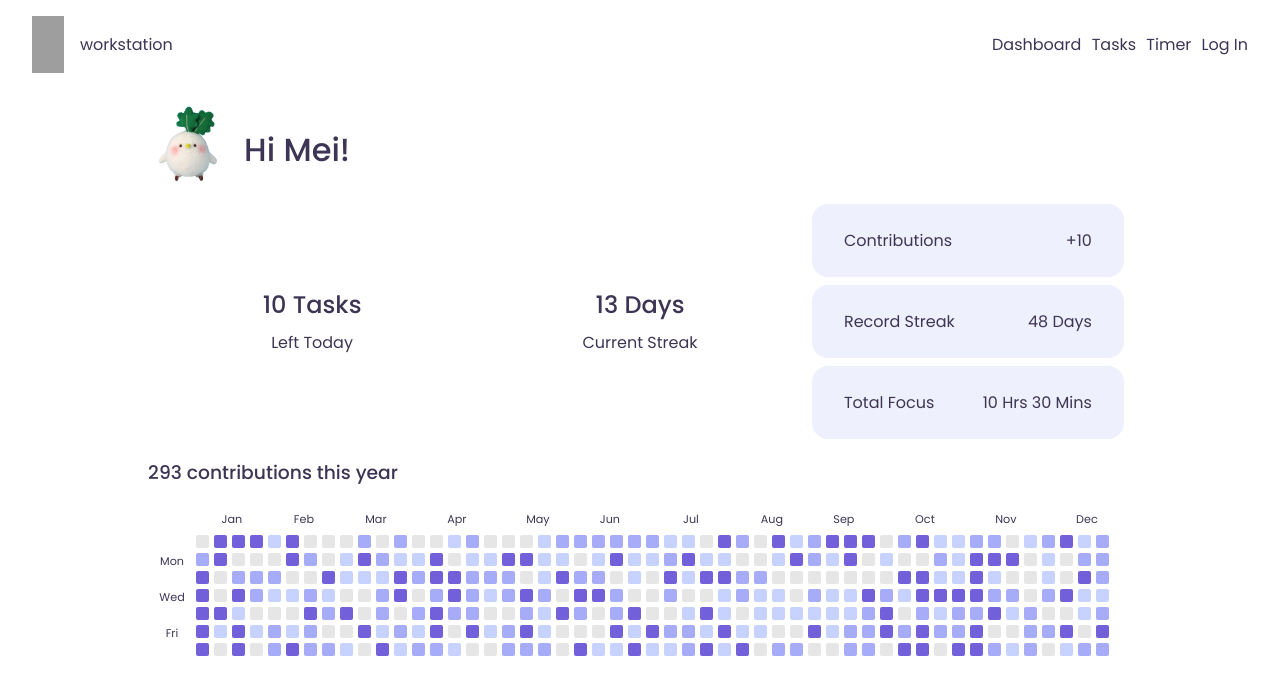
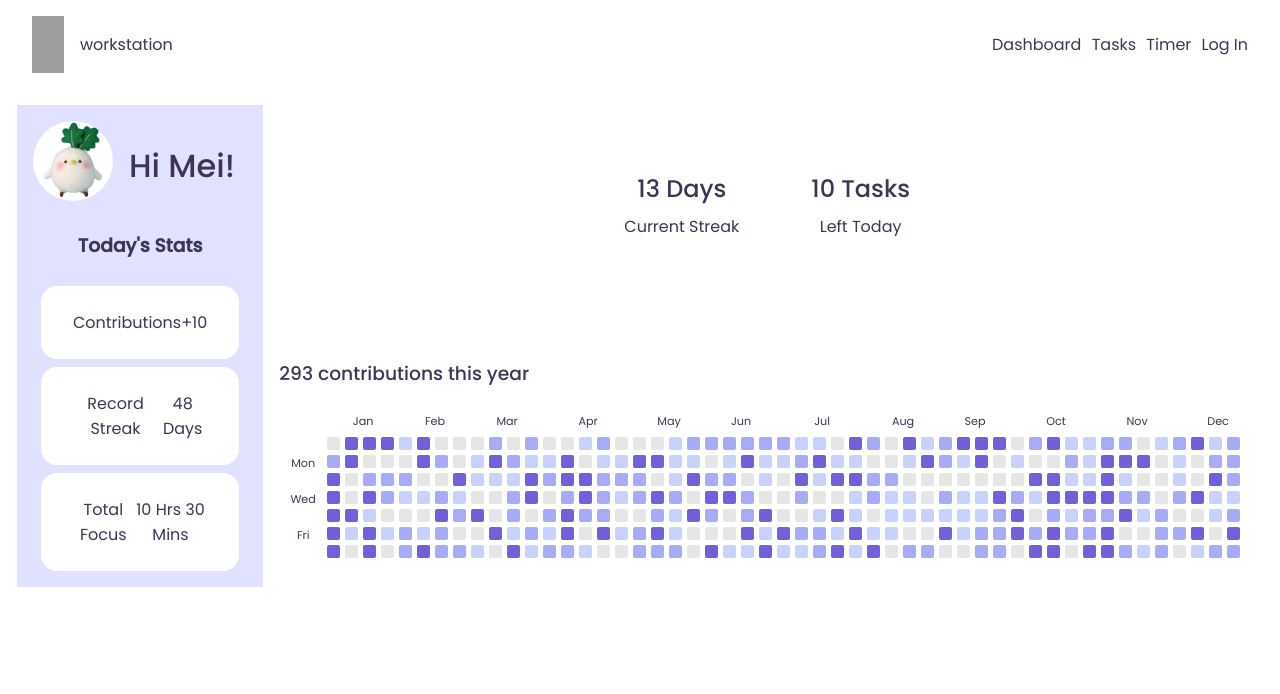
Before and after one commit to mei-lu/flowstate, a React (Create React App) app: page /dashboard in a window 1280 px wide. Shown: the top 694 px of the page. Built offline with nearby package versions, Linux system fonts and the light colour scheme; grey boxes are pictures that could not be loaded.

Commit message:
Layout changes on dash

```diff
--- a/src/App.css
+++ b/src/App.css
@@ -41,7 +41,7 @@ ul {
 
 .full-width{
   width: 100vw;
-  margin: 0 10rem;
+  margin: 0 8rem;
 }
 
 .pomodoro {
@@ -234,18 +234,27 @@ ul {
 
 .dashboard-tiles {
   display: grid;
-  grid-template-columns: 1fr 1fr 1fr;
+  grid-template-columns: 1fr 1fr;
   grid-template-areas:
-  "profile-section . ."
-  "today-contribution today-streak small-stats-section";
+  "profile-section today-section"
+  "profile-section graph-section";
   justify-content: center;
   align-items: center;
+  gap: 1rem;
+}
+
+.graph-section {
+  grid-area: graph-section;
 }
 
 /* Dashboard Profile Section */
 .profile-section {
   display: flex;
+  flex-direction: column;
+  justify-content: center;
   grid-area: profile-section;
+  background-color: rgb(224, 226, 255);
+  padding: 1rem;
 }
 
 .profile-pic {
@@ -258,21 +267,28 @@ ul {
   background-position: top center;
 }
 
+.profile-card {
+  display: flex;
+}
+
 .statcard-small {
   display: flex;
   justify-content: space-between;
   padding: .5rem 2rem;
   border-radius: 1rem;
-  background-color: rgb(238, 240, 253);
+  background-color: rgb(255, 255, 255);
   margin: 0.5rem 0.5rem 0 0.5rem;
 }
 
-.today-streak {
-  grid-area: today-streak;
+.today-section {
+  grid-area: today-section;
+  display: flex;
+  justify-content: center;
 }
 
-.today-contribution {
-  grid-area: today-contribution;
+.today-card {
+  padding: 1rem;
+  margin: 1rem;
 }
 
 .dashboard-heading {
@@ -281,10 +297,6 @@ ul {
   margin: 0.5rem;
 }
 
-.small-stats-group {
-  grid-area: small-stats-section;
-}
-
 /* Kanban */
 
 .task-card {
--- a/src/pages/Dashboard.jsx
+++ b/src/pages/Dashboard.jsx
@@ -8,20 +8,29 @@ class Dashboard extends React.Component{
         return <div className='full-width'>
             <div className='dashboard-tiles'>
                 <div className='profile-section'>
+                    <div className='profile-card'>
                         <div className='profile-pic' style={{backgroundImage: `url(${ProfilePic})`}}></div>
-                    {/* <img className='profile-pic' src={ProfilePic} alt=''/> */}
                         <h1>Hi Mei!</h1>
                     </div>
-                <div className='today-streak'><p className='dashboard-heading'>13 Days</p> Current Streak</div>
-                <div className='today-contribution'><p className='dashboard-heading'>10 Tasks</p>Left Today</div>
+                    <h3>Today's Stats</h3>
                     <div className='small-stats-group'>
                     <StatCardSmall title='Contributions' data='+10'/>
                     <StatCardSmall title='Record Streak' data='48 Days'/>
                     <StatCardSmall title='Total Focus' data='10 Hrs 30 Mins'/>
                 </div>
                 </div>
+                <div className='today-section'>
+                    <div className='today-card'><p className='dashboard-heading'>13 Days</p> Current Streak</div>
+                    <div className='today-card'><p className='dashboard-heading'>10 Tasks</p>Left Today</div>
+                </div>
+
+                <div className='graph-section'>
                     <h3 class='contribution-count'>293 contributions this year</h3>
                     <ContributionGraph/>
+                </div>
+            </div>
+
+
         </div>
     }
 }
```
Lines whose indentation alone changed are shown as unchanged.
